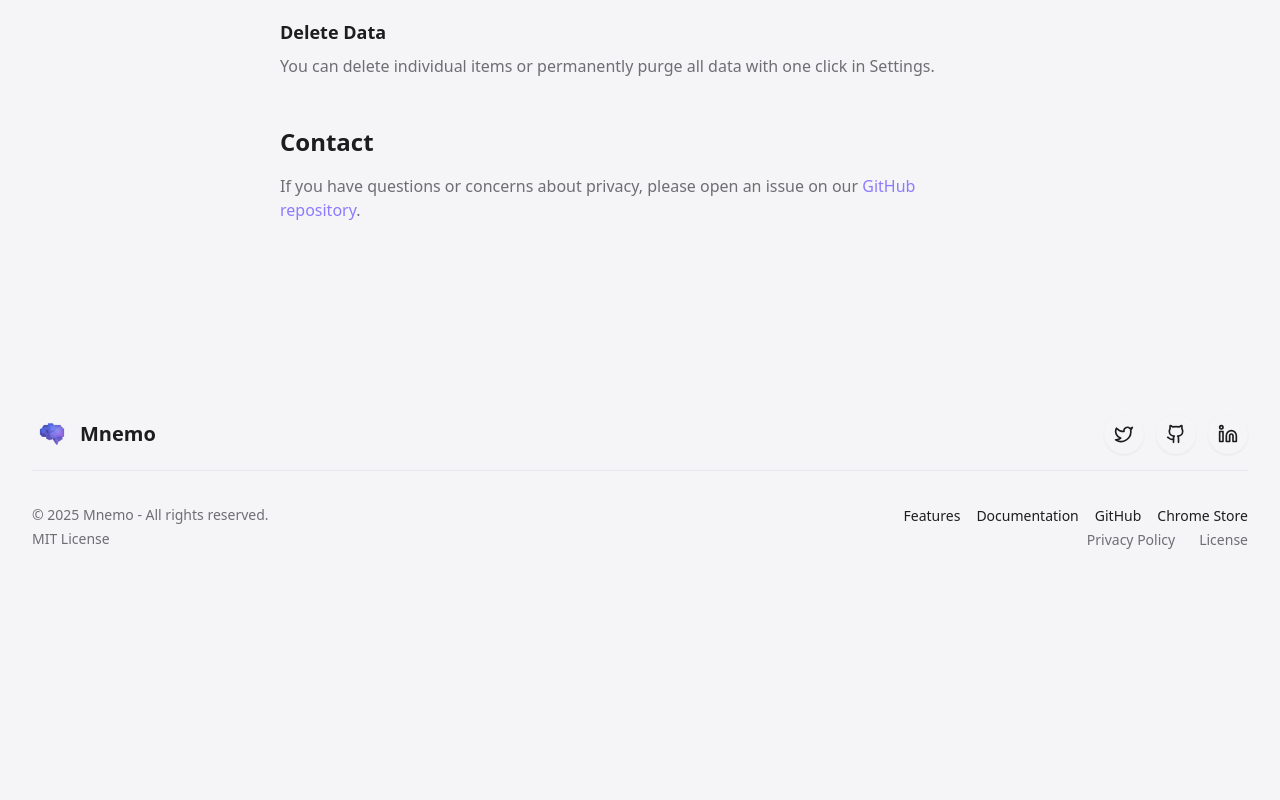
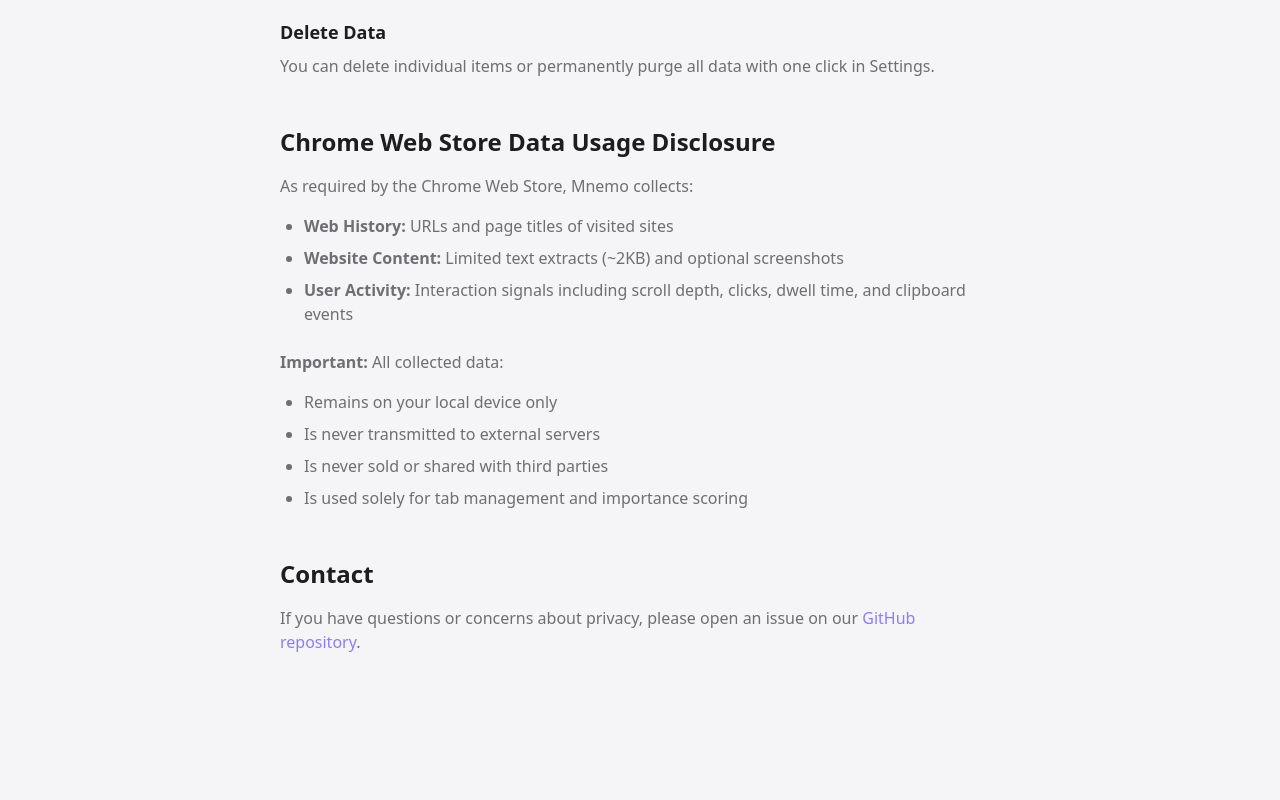
Before and after one commit to arsh342/mnemo, a Next.js app: page /privacy in a window 1280 px wide. Shown: the part 1700-2500 px from the top of the page. Before the commit the page ends 2283 px from the top, so only its background shows below. Built offline with nearby package versions, Linux system fonts and the light colour scheme.

Commit message:
docs: Add Chrome Web Store data usage disclosure to privacy policy and update last modified date.

```diff
--- a/app/privacy/page.tsx
+++ b/app/privacy/page.tsx
@@ -21,7 +21,7 @@
         {/* Content */}
         <article className="prose prose-slate max-w-none">
           <h1 className="text-4xl font-bold text-[#1d1d1f] mb-2">Privacy Policy</h1>
-          <p className="text-[#6e6e73] mb-8">Last Updated: December 1, 2025</p>
+          <p className="text-[#6e6e73] mb-8">Last Updated: December 11, 2025</p>
 
           <section className="mb-12">
             <h2 className="text-2xl font-bold text-[#1d1d1f] mb-4">Our Commitment to Privacy</h2>
@@ -95,6 +95,23 @@
           </section>
 
           <section className="mb-12">
+            <h2 className="text-2xl font-bold text-[#1d1d1f] mb-4">Chrome Web Store Data Usage Disclosure</h2>
+            <p className="text-[#6e6e73] mb-4">As required by the Chrome Web Store, Mnemo collects:</p>
+            <ul className="list-disc pl-6 space-y-2 text-[#6e6e73] mb-6">
+              <li><strong>Web History:</strong> URLs and page titles of visited sites</li>
+              <li><strong>Website Content:</strong> Limited text extracts (~2KB) and optional screenshots</li>
+              <li><strong>User Activity:</strong> Interaction signals including scroll depth, clicks, dwell time, and clipboard events</li>
+            </ul>
+            <p className="text-[#6e6e73] mb-4"><strong>Important:</strong> All collected data:</p>
+            <ul className="list-disc pl-6 space-y-2 text-[#6e6e73]">
+              <li>Remains on your local device only</li>
+              <li>Is never transmitted to external servers</li>
+              <li>Is never sold or shared with third parties</li>
+              <li>Is used solely for tab management and importance scoring</li>
+            </ul>
+          </section>
+
+          <section className="mb-12">
             <h2 className="text-2xl font-bold text-[#1d1d1f] mb-4">Contact</h2>
             <p className="text-[#6e6e73]">
               If you have questions or concerns about privacy, please open an issue on our <a href="https://github.com/arsh342/mnemo" className="text-[#8b7bff] hover:underline">GitHub repository</a>.
```
